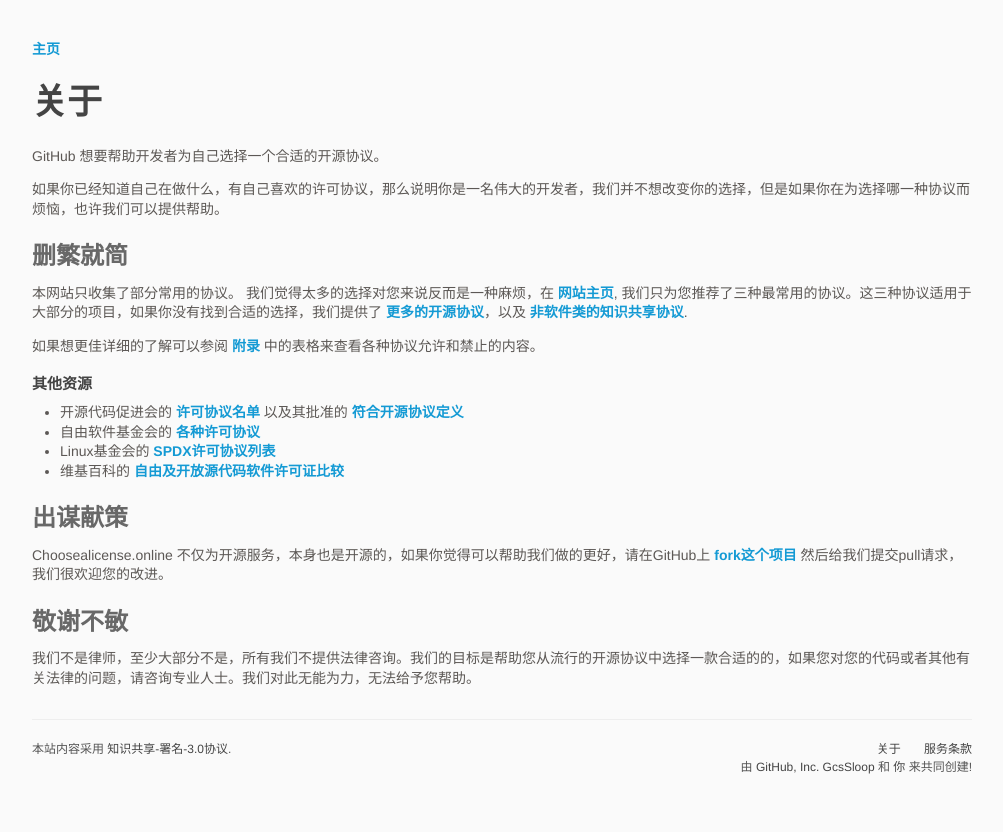
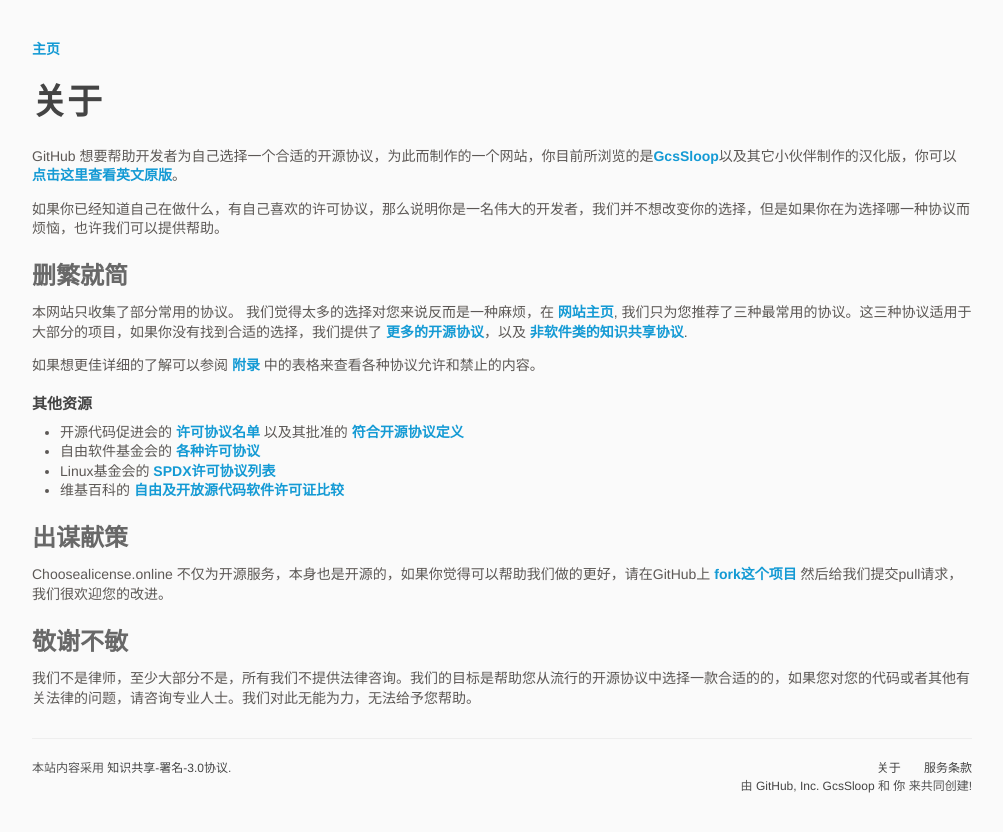
Before and after one commit to ChooseLicense/ChooseLicense.github.io, a Jekyll site: the page built from about.md, in a window 1280 px wide. Shown: the top 832 px of the page, without its empty margins (138-1141 px from the left). Built offline with Jekyll 4.4.1, drawn with Linux system fonts in a browser that asks for light colours; some web fonts are replaced.

Commit message:
修复关于页面

```diff
--- a/about.md
+++ b/about.md
@@ -4,7 +4,7 @@
 title: "关于"
 ---
 
-GitHub 想要帮助开发者为自己选择一个合适的开源协议。
+GitHub 想要帮助开发者为自己选择一个合适的开源协议，为此而制作的一个网站，你目前所浏览的是[GcsSloop](https://github.com/GcsSloop)以及其它小伙伴制作的汉化版，你可以 [点击这里查看英文原版](http://choosealicense.com)。
 
 如果你已经知道自己在做什么，有自己喜欢的许可协议，那么说明你是一名伟大的开发者，我们并不想改变你的选择，但是如果你在为选择哪一种协议而烦恼，也许我们可以提供帮助。
 
```
Also changed, not shown: 2 other files.
